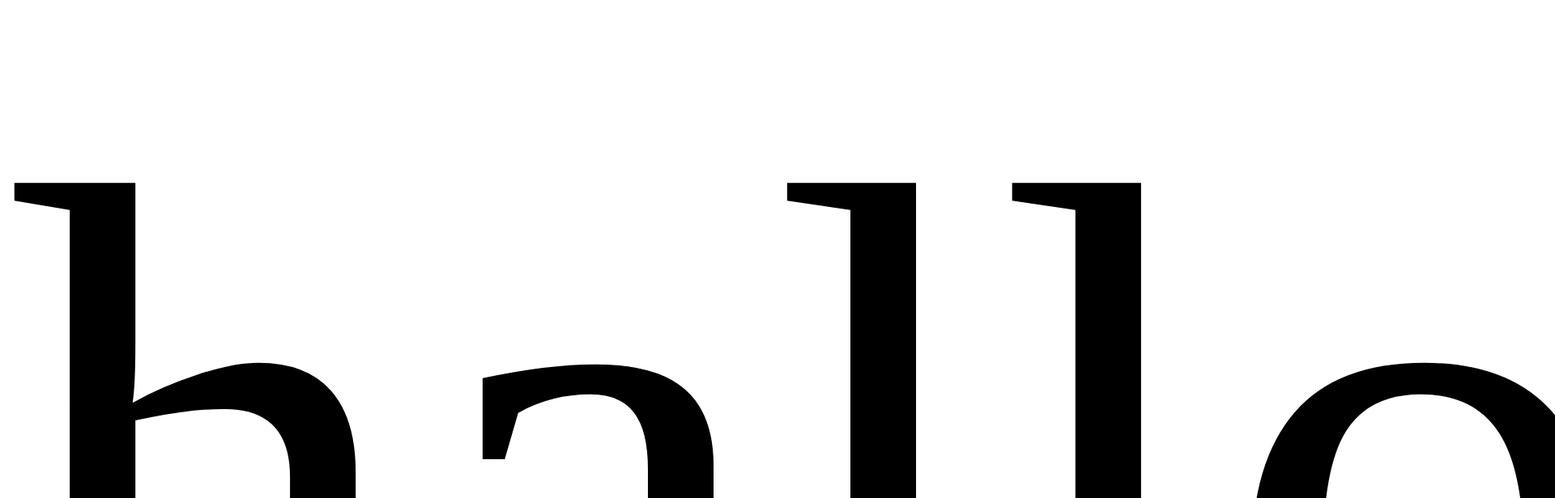
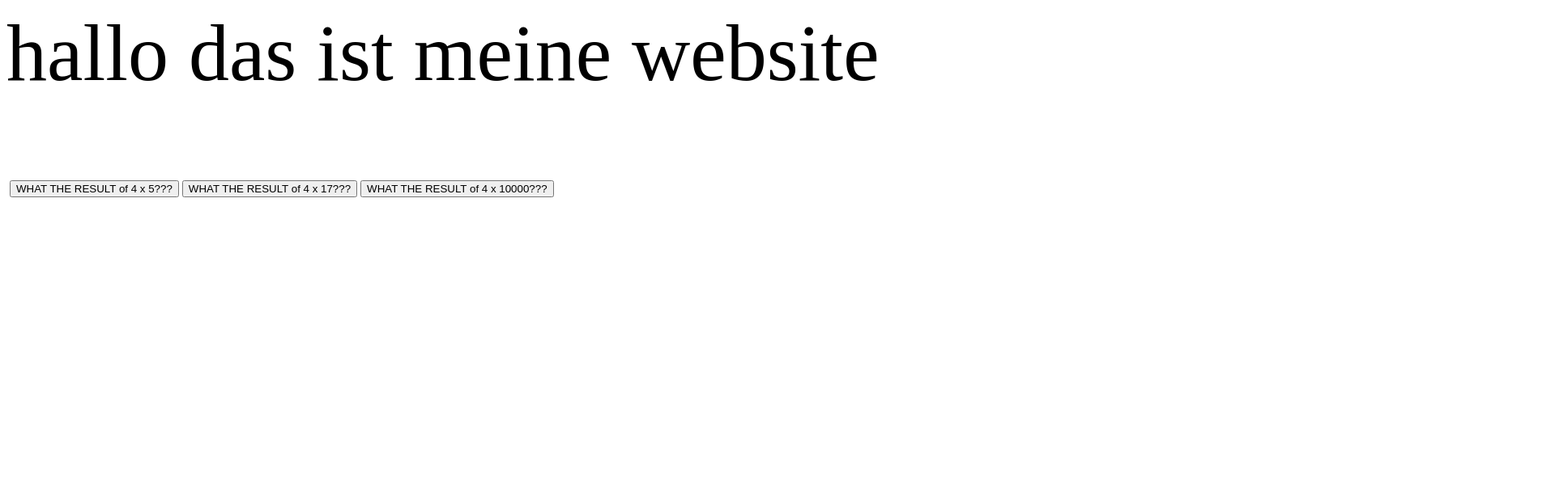
Before and after one commit to juridunkel/myfirstwebpage, a plain HTML site: page index.html in a window 1280 px wide. Shown: the top 616 px of the page at 81% size, 1920 px wide, since content can reach past the window. Drawn offline with Linux system fonts and the light colour scheme.

Commit message:
first commit

```diff
--- a/index.html
+++ b/index.html
@@ -5,7 +5,7 @@
 	<body>
 		<style>
 			p {
-				font-size: 1000px;
+				font-size: 100px;
 			}
 		</style>
 		<script type="text/javascript">
```
Also changed, not shown: 1 other file.
